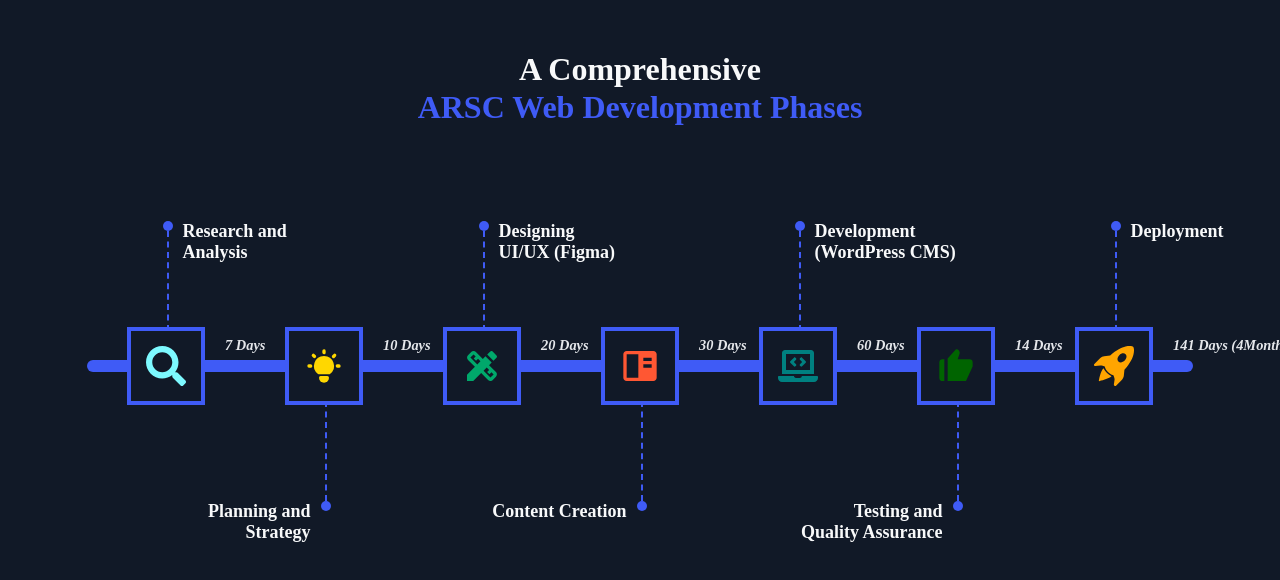
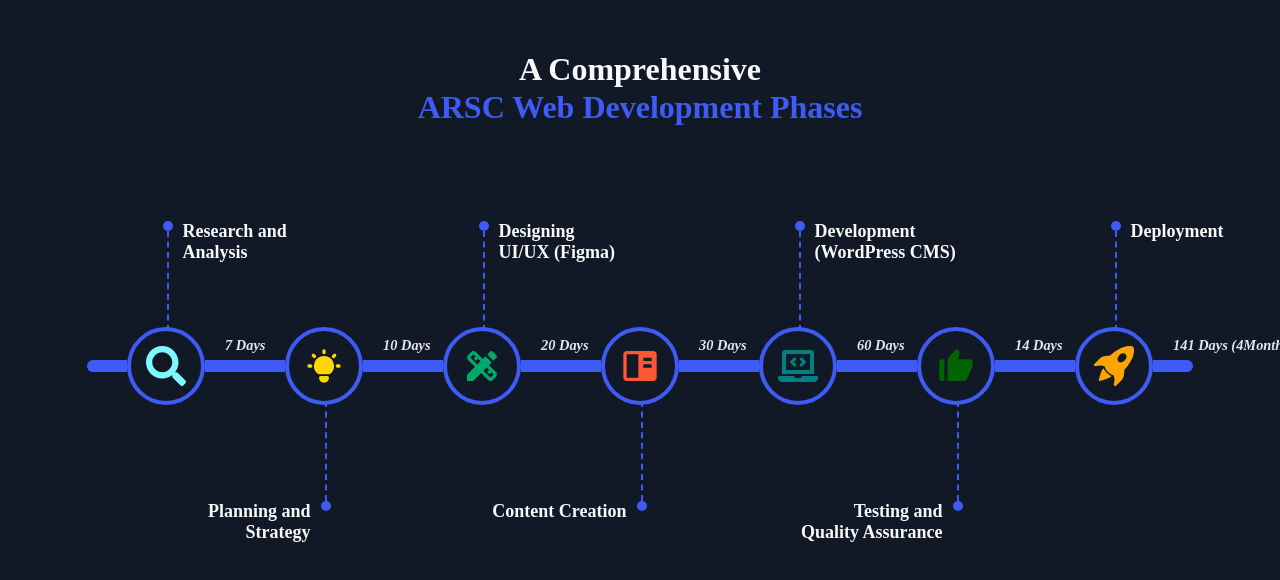
Before and after one commit to p-Smart/todo, a Next.js app: page /wdlc in a window 1280 px wide. Shown: the top 580 px of the page. Built offline with nearby package versions, Linux system fonts and the light colour scheme; a web font is replaced by a local one.

Commit message:
WDLC update

```diff
--- a/src/components/WDLC/Phase.js
+++ b/src/components/WDLC/Phase.js
@@ -21,6 +21,7 @@
                 width: '70px',
                 height: '70px',
                 border: '4px solid',
+                borderRadius: '50%',
                 borderColor: 'primary.main',
                 alignItems: 'center',
                 justifyContent: 'center',
```
